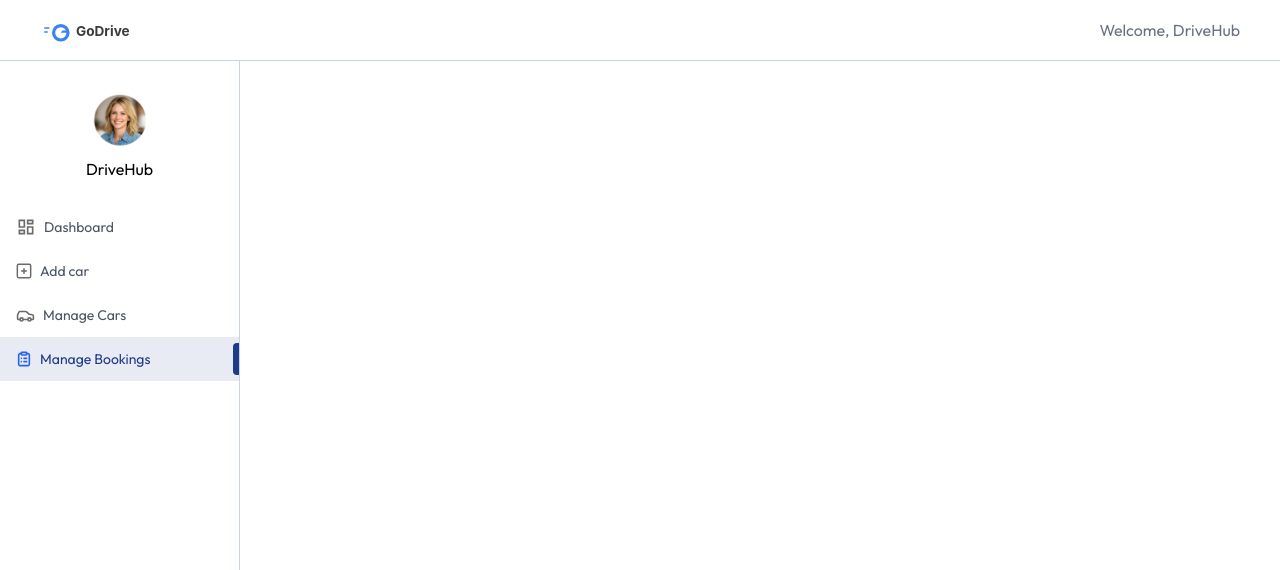
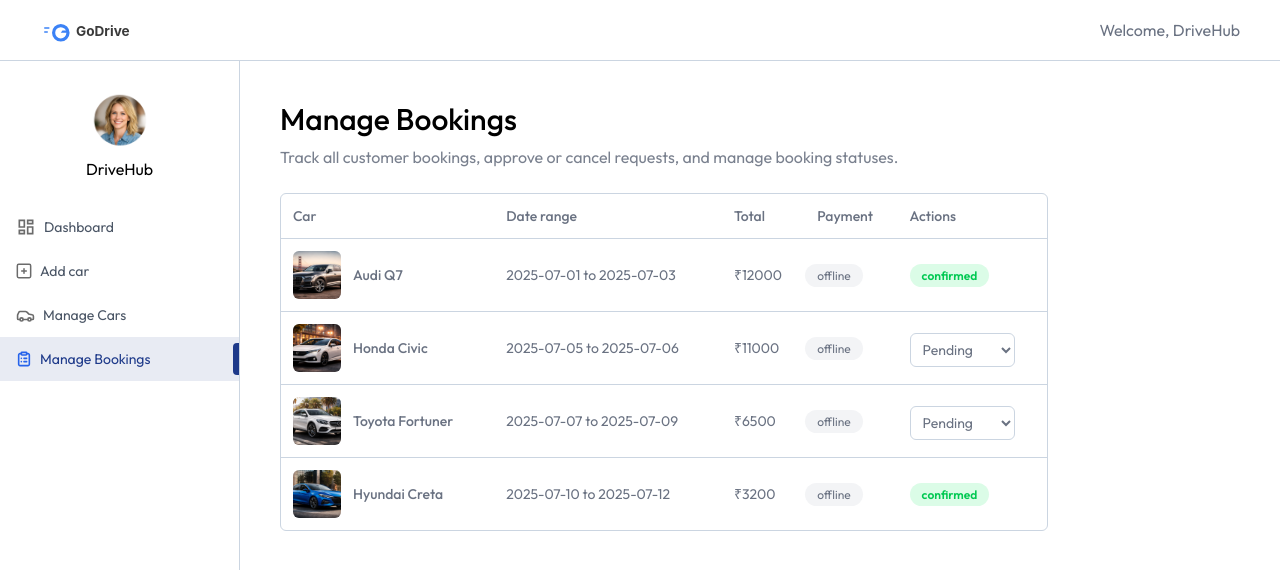
Before and after one commit to athmika2904/CarRental-Website, a React (Vite) app in the folder clientpage/: page /owner/manage-bookings in a window 1280 px wide. Shown: the top 570 px of the page. Built offline with nearby package versions, Linux system fonts and the light colour scheme.

Commit message:
booking management page added

```diff
--- a/clientpage/src/pages/Owner/Managebookings.jsx
+++ b/clientpage/src/pages/Owner/Managebookings.jsx
@@ -1,9 +1,63 @@
-import React from 'react'
+import React, { useEffect, useState } from 'react'
+import { dummyMyBookingsData } from '../../assets/assets';
+import TitleOwner from '../../components/Owner/TitleOwner';
+const Managebookings = () => {
+  const[book,setBook]=useState([]);
+  const fetchBooking=async()=>{
+    setBook(dummyMyBookingsData)
+  }
+  useEffect(()=>{
+    fetchBooking();
+  },[])
+  return (
+    <div className='px-4 pt-10 md:px-10 w-full'>
+      <TitleOwner title="Manage Bookings" subtitle="Track all customer bookings,
+      approve or cancel requests, and manage booking statuses."/>
+      <div className='max-w-3xl w-full rounded-md overflow-hidden border border-borderColor mt-6'>
+        <table className='w-full border-collapse text-left text-sm text-gray-600'>
+          <thead className='text-gray-500'>
+            <tr>
+              <th className='p-3 font-medium'>Car</th>
+              <th className='p-3 font-medium max-md:hidden'>Date range</th>
+              <th className='p-3 font-medium'>Total</th>
+              <th className='p-3 font-medium max-md:hidden'>Payment</th>
+              <th className='p-3 font-medium'>Actions</th>
+            </tr>
+          </thead>
+          <tbody>
+            {book.map((b,index)=>(
+              <tr key={index} className='border-t border-borderColor text-gray-500'>
+                <td className='p-3 flex items-center gap-3'>
+                  <img src={b.car.image} alt="" className='h-12 w-12 aspect-square
+                  rounded-md object-cover'/>
+                    <p className='font-medium max-md:hidden'>{b.car.brand} {b.car.model}</p>
 
-const Managebookings = () => {
-  return (
-    <div>
-
+                </td>
+                <td className='p-3 max-md:hidden'>
+                  {b.pickupDate.split('T')[0]} to {b.returnDate.split('T')[0]}
+                </td>
+                <td className='p-3'>₹{b.price}</td>
+                <td lassName='p-3 max-md:hidden'>
+                  <span className='bg-gray-100 px-3 py-1 rounded-full text-xs'>offline
+                  </span>
+                </td>
+                <td className='p-3'>
+                  {b.status==='pending'?(
+                    <select className='px-2 py-1.5 mt-1 text-gray-500 border
+                    border-borderColor rounded-md outline-none' value={b.status}>
+                      <option value="pending">Pending</option>
+                      <option value="cancelled">Cancelled</option>
+                      <option value="confirmed">Confirmed</option>
+                    </select>
+                  ):(
+                    <span className={`px-3 py-1 rounded-full text-xs font-semibold ${b.status==='confirmed'?'bg-green-100 text-green-500':'bg-red-100 text-red-500'}`}>{b.status}</span>
+                  )}
+                </td>
+              </tr>
+            ))}
+          </tbody>
+        </table>
+      </div>
     </div>
   )
 }
```
